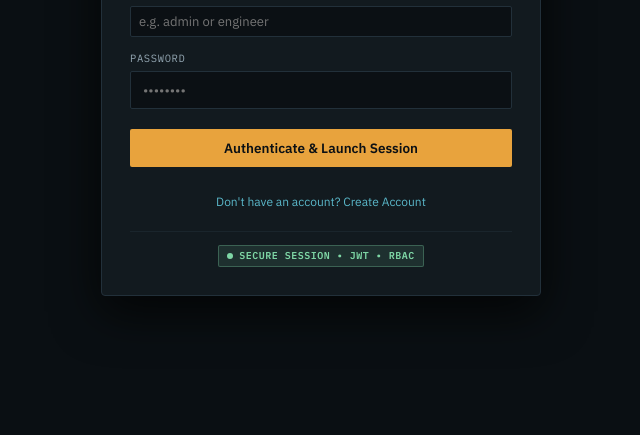
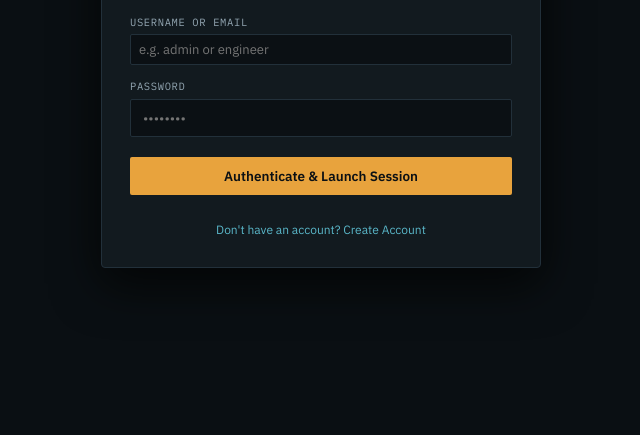
Before and after one commit to kanika-m-coder/AERO-HACKATHON, a website with bundled scripts: page index.html in a window 1280 px wide. Shown: the part 365-800 px from the top of the page, without its empty margins (319-959 px from the left). Built offline with nearby package versions, Linux system fonts and the light colour scheme.

Commit message:
Remove bottom security badge pill from LoginModal card

```diff
--- a/src/ui/components/LoginModal.js
+++ b/src/ui/components/LoginModal.js
@@ -66,13 +66,6 @@ export function buildLoginOverlay(onSuccess) {
         <a href="#" id="linkToSignin" style="font-size:12px;color:var(--info);text-decoration:none">Already have an account? Sign In</a>
       </div>
     </form>
-
-    <div style="margin-top:20px;text-align:center;padding-top:12px;border-top:1px solid var(--rule-soft)">
-      <span class="security-badge-pill">
-        <span class="dot-active"></span>
-        SECURE SESSION • JWT • RBAC
-      </span>
-    </div>
   `;
 
   overlayEl.appendChild(card);
```
Also changed, not shown: dist/uav-engine-digital-twin.html.
